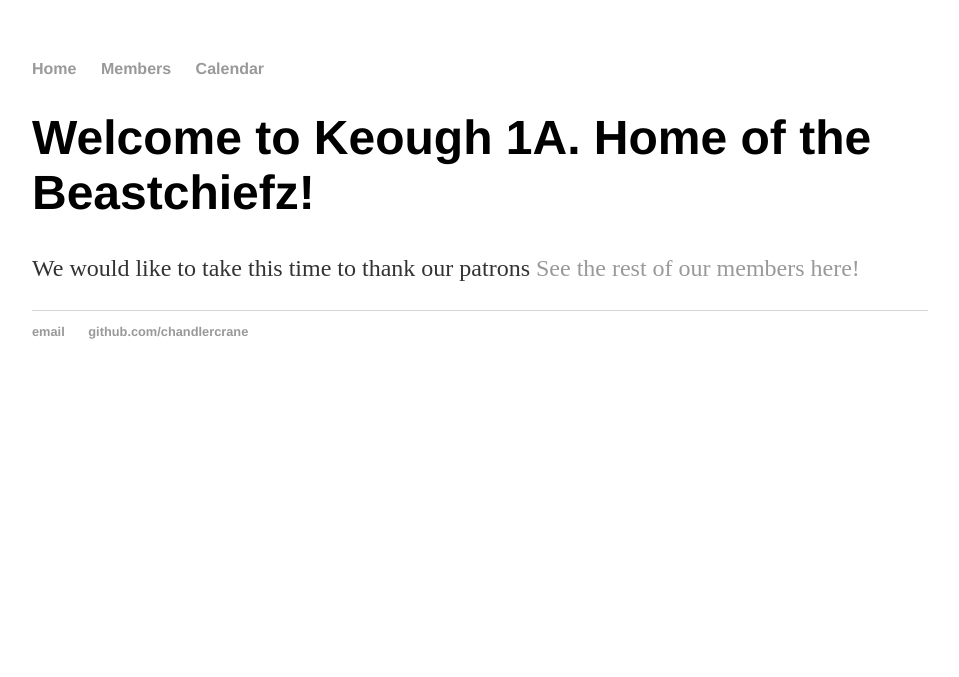
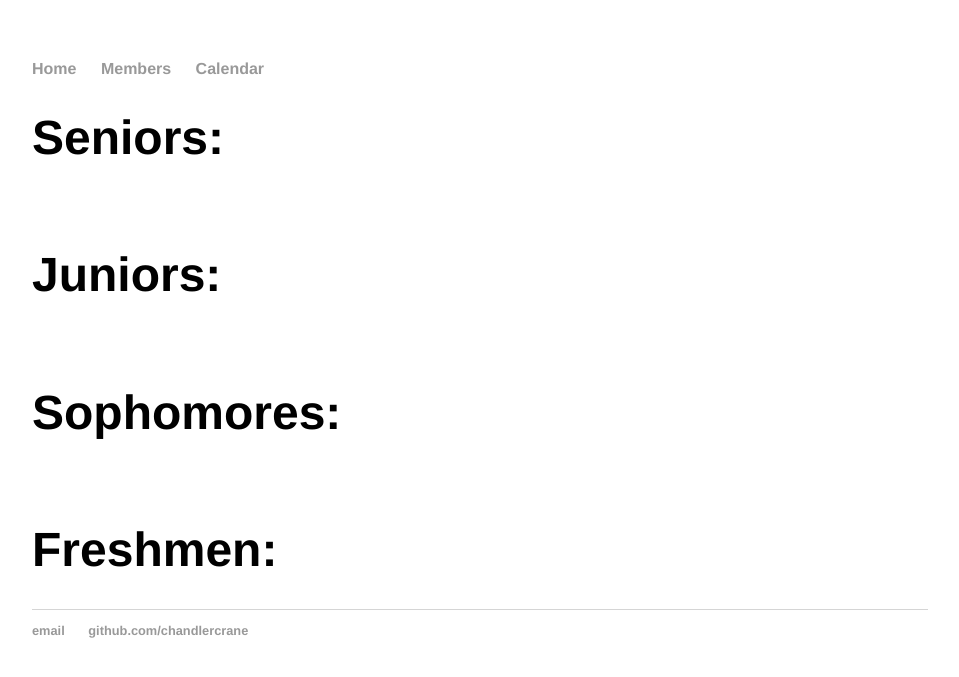
Before and after one commit to chandlercrane/beastchiefs.github.io, a Jekyll site: the page built from members/index.html, in a window 1280 px wide. Shown: the top 677 px of the page, without its empty margins (160-1119 px from the left). Built offline with Jekyll 4.4.1, drawn with Linux system fonts in a browser that asks for light colours.

Commit message:
Update index.html

```diff
--- a/members/index.html
+++ b/members/index.html
@@ -3,6 +3,11 @@ layout: default
 title: Members
 ---
 <div class="blurb">
-	<h1>Welcome to Keough 1A. Home of the Beastchiefz!</h1>
-	<p>We would like to take this time to thank our patrons <a href="/members">See the rest of our members here!</a></p>
+	<h1>Seniors:</h1>
+	<br/>
+	<h1>Juniors:</h1>
+	<br/>
+	<h1>Sophomores:</h1>
+	<br/>
+	<h1>Freshmen:</h1>
 </div><!-- /.blurb -->
```
